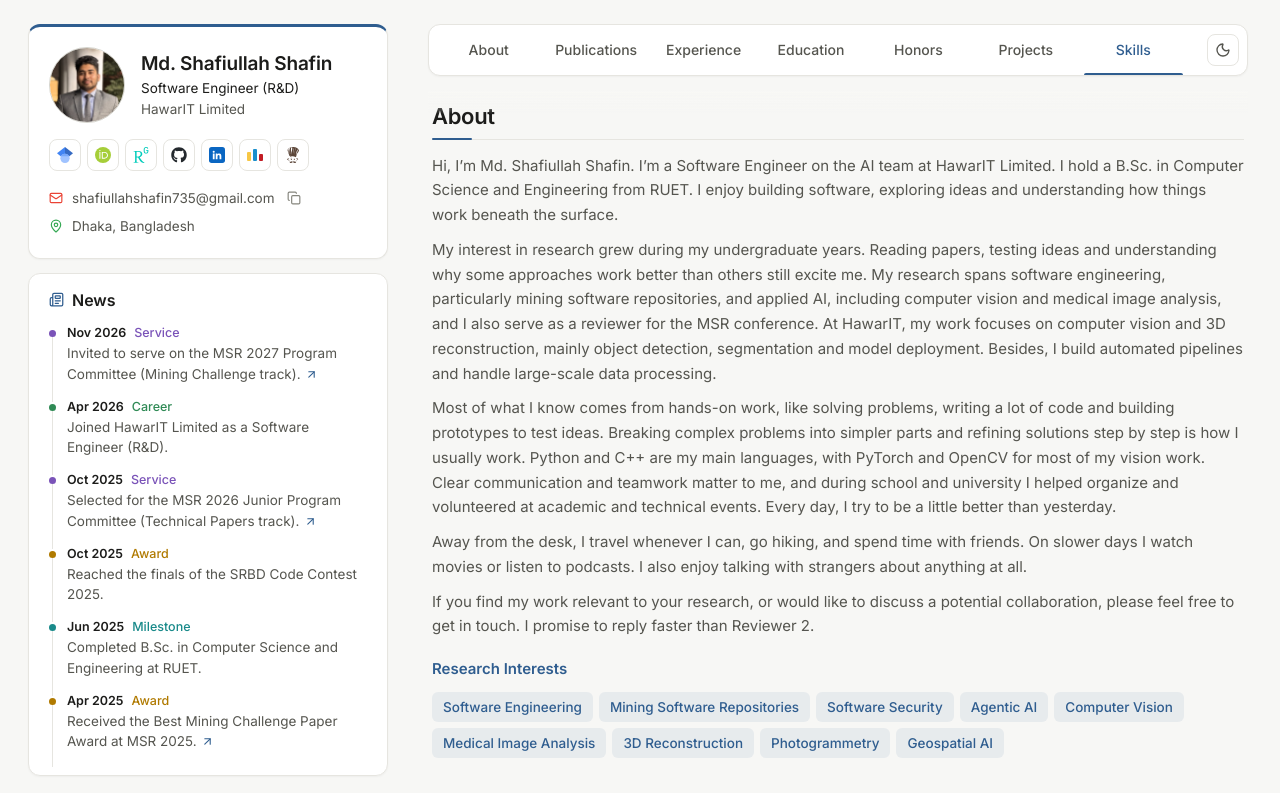
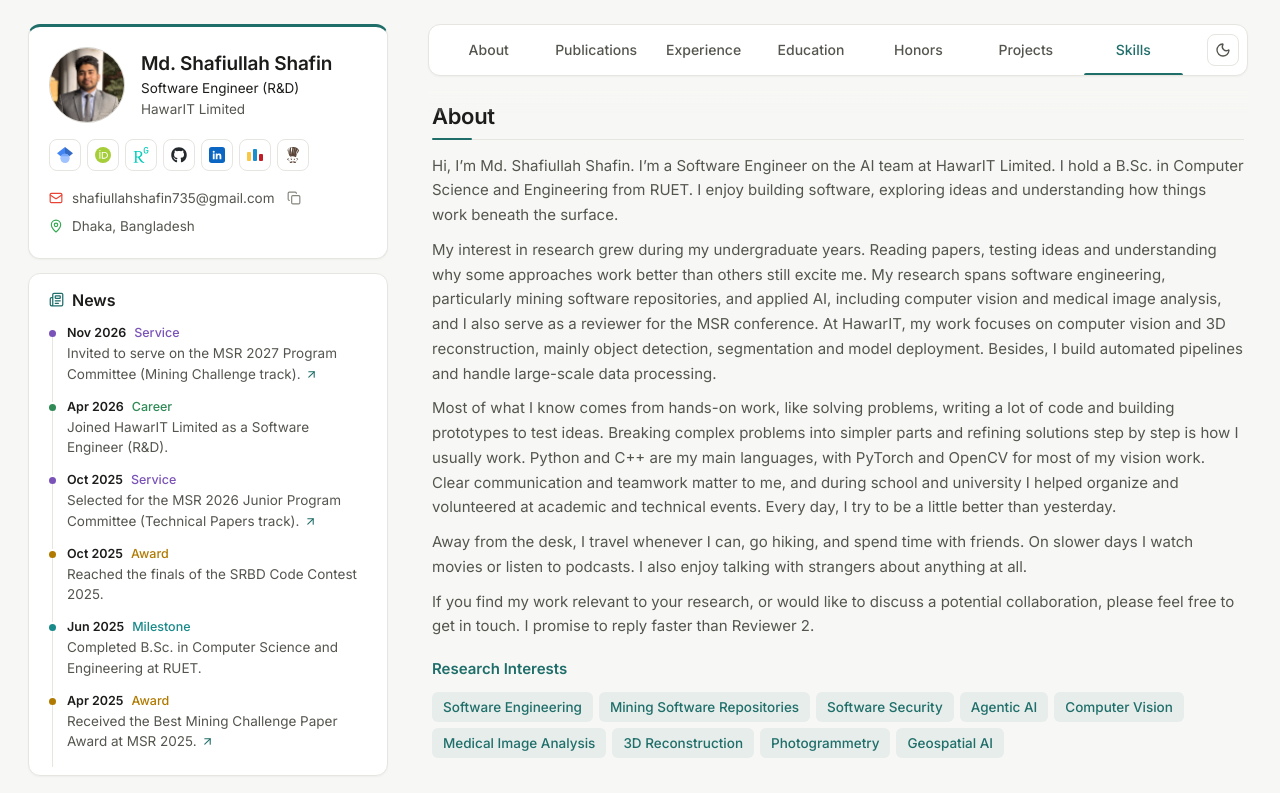
Before and after one commit to shafiullahshafin/shafiullahshafin.github.io, a Next.js app: page / in a window 1280 px wide. Shown: the top 793 px of the page. Built offline with nearby package versions, Linux system fonts and the light colour scheme.

Commit message:
Changed accent colour to deep teal

```diff
--- a/app/globals.css
+++ b/app/globals.css
@@ -13,8 +13,8 @@
   --faint: #85857d;
   --line: #e6e5e0;
   --line-strong: #d6d5ce;
-  --accent: #2f5d8f;
-  --accent-soft: rgba(47, 93, 143, 0.08);
+  --accent: #1f6e6a;
+  --accent-soft: rgba(31, 110, 106, 0.08);
   --gold: #9a6b00;
   --shadow: 0 1px 2px rgba(20, 20, 18, 0.04);
 
@@ -22,7 +22,7 @@
   --c-award: #b07a00;
   --c-career: #2f8a55;
   --c-service: #7a53b8;
-  --c-release: #2f5d8f;
+  --c-release: #1f6e6a;
   --c-milestone: #198a8a;
 
   --radius: 12px;
@@ -46,8 +46,8 @@
   --faint: #7c7c76;
   --line: #27282d;
   --line-strong: #35363c;
-  --accent: #93afd9;
-  --accent-soft: rgba(147, 175, 217, 0.1);
+  --accent: #86c5bd;
+  --accent-soft: rgba(134, 197, 189, 0.1);
   --gold: #e3b54a;
   --shadow: 0 1px 2px rgba(0, 0, 0, 0.3);
 
@@ -55,7 +55,7 @@
   --c-award: #e3b54a;
   --c-career: #5fc48a;
   --c-service: #ad8be6;
-  --c-release: #93afd9;
+  --c-release: #86c5bd;
   --c-milestone: #4fc4c4;
 
   color-scheme: dark;
@@ -143,10 +143,6 @@ button {
 
 .muted {
   color: var(--muted);
-}
-
-.nowrap {
-  white-space: nowrap;
 }
 
 .card {
```
Also changed, not shown: app/icon.svg.
